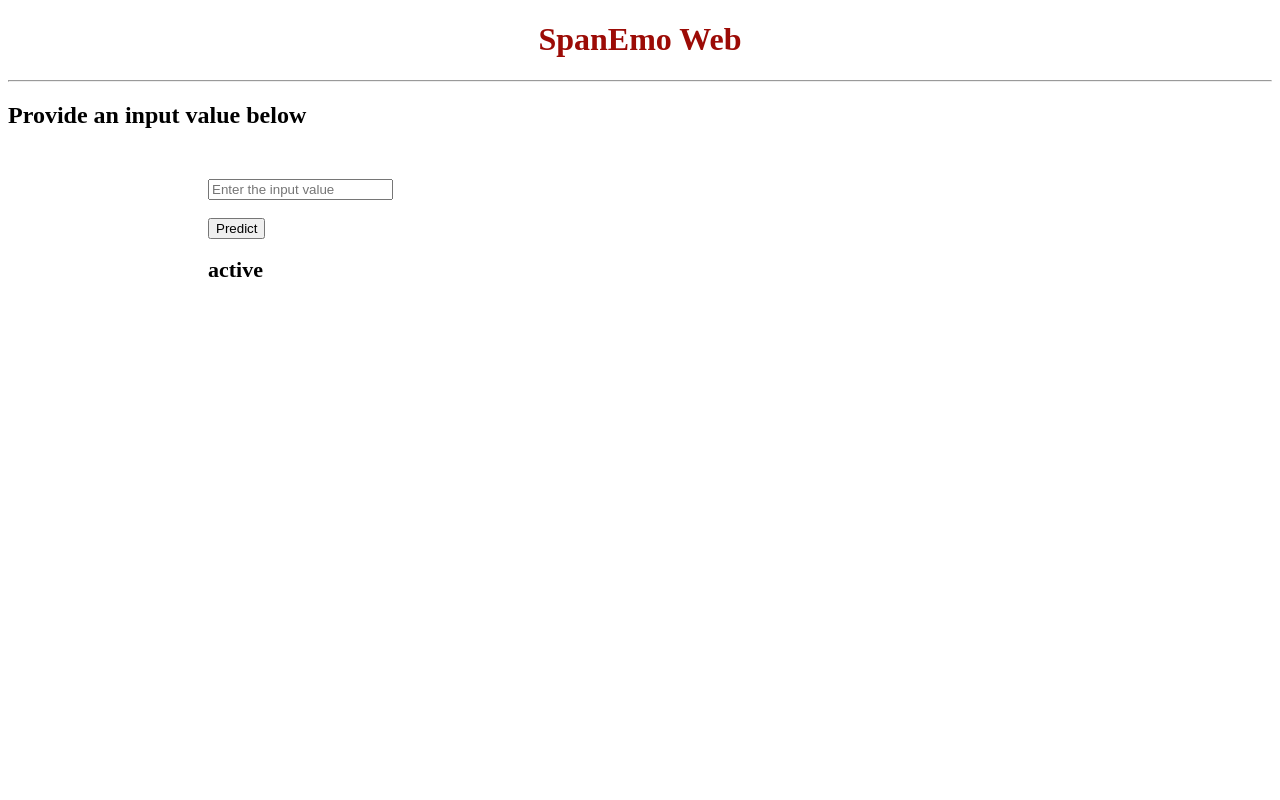
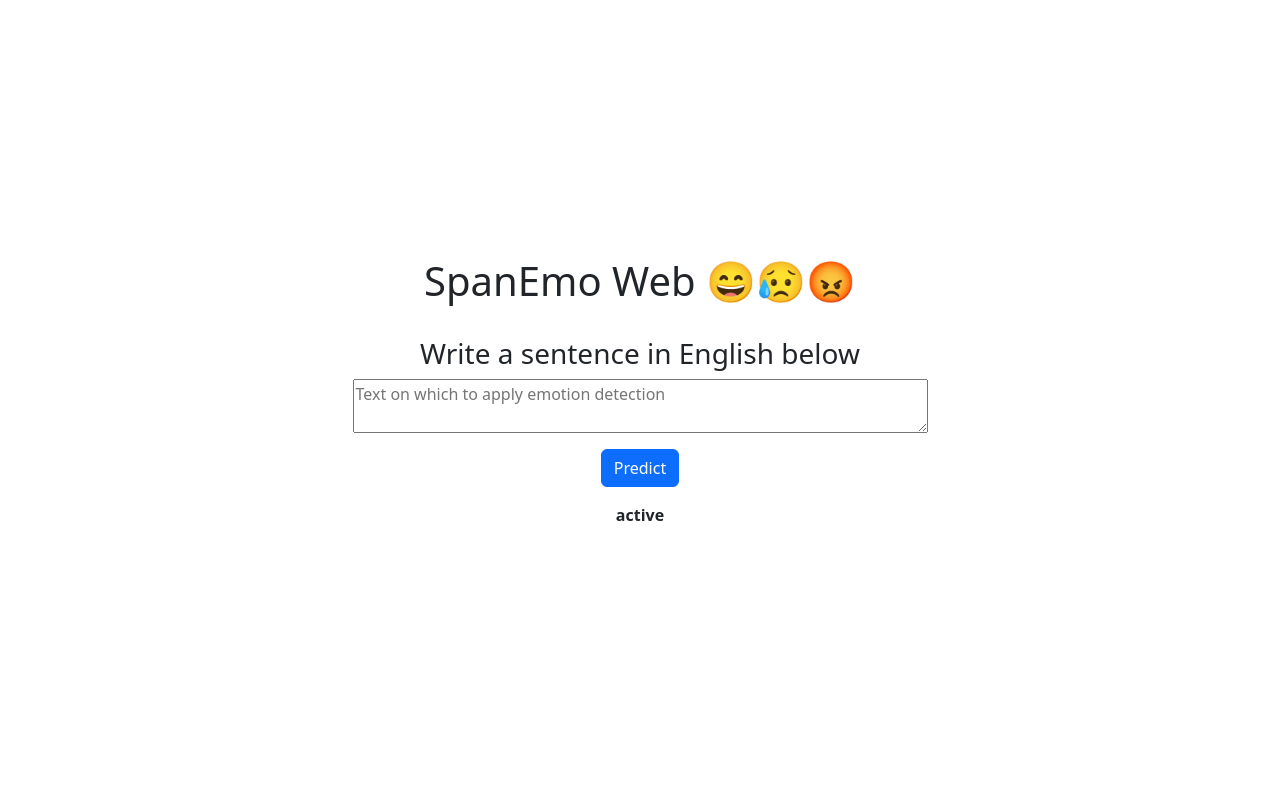
Before and after one commit to huguintoch/span-emo-web, a Flask app: template templates/new.html in a window 1280 px wide. Run offline with Flask 2, Linux system fonts and the light colour scheme; the template is opened without the code that fills it: most values are stand-ins (such as "Sample title", 1, 10 or a date in 2020).

Commit message:
Refactor code and improve UI

```diff
--- a/app.py
+++ b/app.py
@@ -1,7 +1,8 @@
+import pickle
+import numpy as np
+
 from flask import Flask, render_template, request
 from runner import save_input_to_file, evaluate_input, emotion_indexes_to_lables
-import numpy as np
-import pickle
 
 app = Flask(__name__)
 
--- a/templates/new.html
+++ b/templates/new.html
@@ -1,31 +1,38 @@
 <!doctype html>
 <html lang="en">
+
 <head>
-
     <meta charset="utf-8">
-    <meta name="viewport" content="width=device-width, initial-scale=1">
+    <!-- CSS only -->
+    <link href="https://cdn.jsdelivr.net/npm/bootstrap@5.2.2/dist/css/bootstrap.min.css" rel="stylesheet"
+        integrity="sha384-Zenh87qX5JnK2Jl0vWa8Ck2rdkQ2Bzep5IDxbcnCeuOxjzrPF/et3URy9Bv1WTRi" crossorigin="anonymous">
     <title>SpanEmo Web</title>
 </head>
 
 <body>
 
-    <h1 style="text-align:center;color: rgb(156, 11, 6);font-family: inherit;">SpanEmo Web</h1>
-    <hr style="color: rgb(0, 0, 0);">
-    <h2 style="color: rgb(0, 0, 0);">Provide an input value below</h2>
+    <div class="container d-flex justify-content-center align-items-center" style="flex-direction: column; height: 100vh;">
+        <h1>SpanEmo Web 😄😥😡</h1>
+        <br>
+        <h3>Write a sentence in English below</h3>
+        <form action="{{url_for('predict')}}" method="post">
+            <div class="mb-3 d-flex justify-content-center">
+                <textarea placeholder="Text on which to apply emotion detection" required='required'
+                    cols="60" name="model_input"></textarea>
+            </div>
+            <div class="mb-3 d-flex justify-content-center">
+                <button type="submit" class="btn btn-primary">Predict</button>
+            </div>
+            <div class="mb-3 d-flex justify-content-center">
+                <b>{{statement}}</b>
+            </div>
+        </form>
+    </div>
 
-    <form style="margin-top: 50px;padding-left:200px;" action="{{url_for('predict')}}" method="post">
-
-        <input type="text" placeholder="Enter the input value" required='required' name="model_input">
-
-        <br><br>
-
-        <button style="margin-left:00px" type="submit" class="btn btn-outline-danger btn-lg">Predict</button><br><br>
-
-        <b style="color: rgb(0, 0, 0);font-size: 22px;">{{statement}}</b>
-
-    </form>
-    <br>
-
+    <!-- JavaScript Bundle with Popper -->
+    <script src="https://cdn.jsdelivr.net/npm/bootstrap@5.2.2/dist/js/bootstrap.bundle.min.js"
+        integrity="sha384-OERcA2EqjJCMA+/3y+gxIOqMEjwtxJY7qPCqsdltbNJuaOe923+mo//f6V8Qbsw3"
+        crossorigin="anonymous"></script>
 </body>
 
 </html>
```
Also changed, not shown: data_loader.py (+15 -9 lines), model.py (+16 -10 lines), runner.py (+17 -7 lines), README.md, ui-example.jpg (added).
